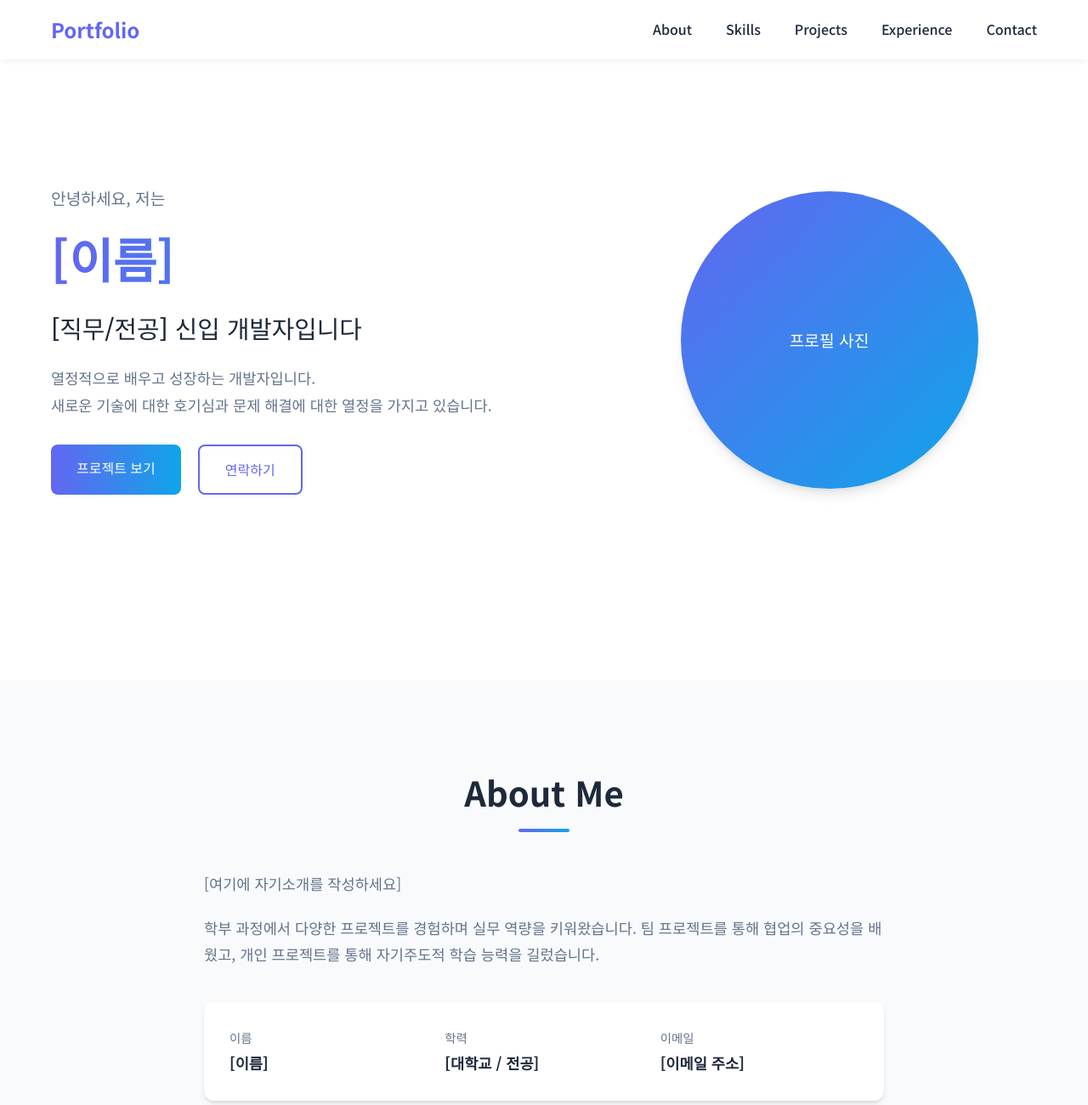
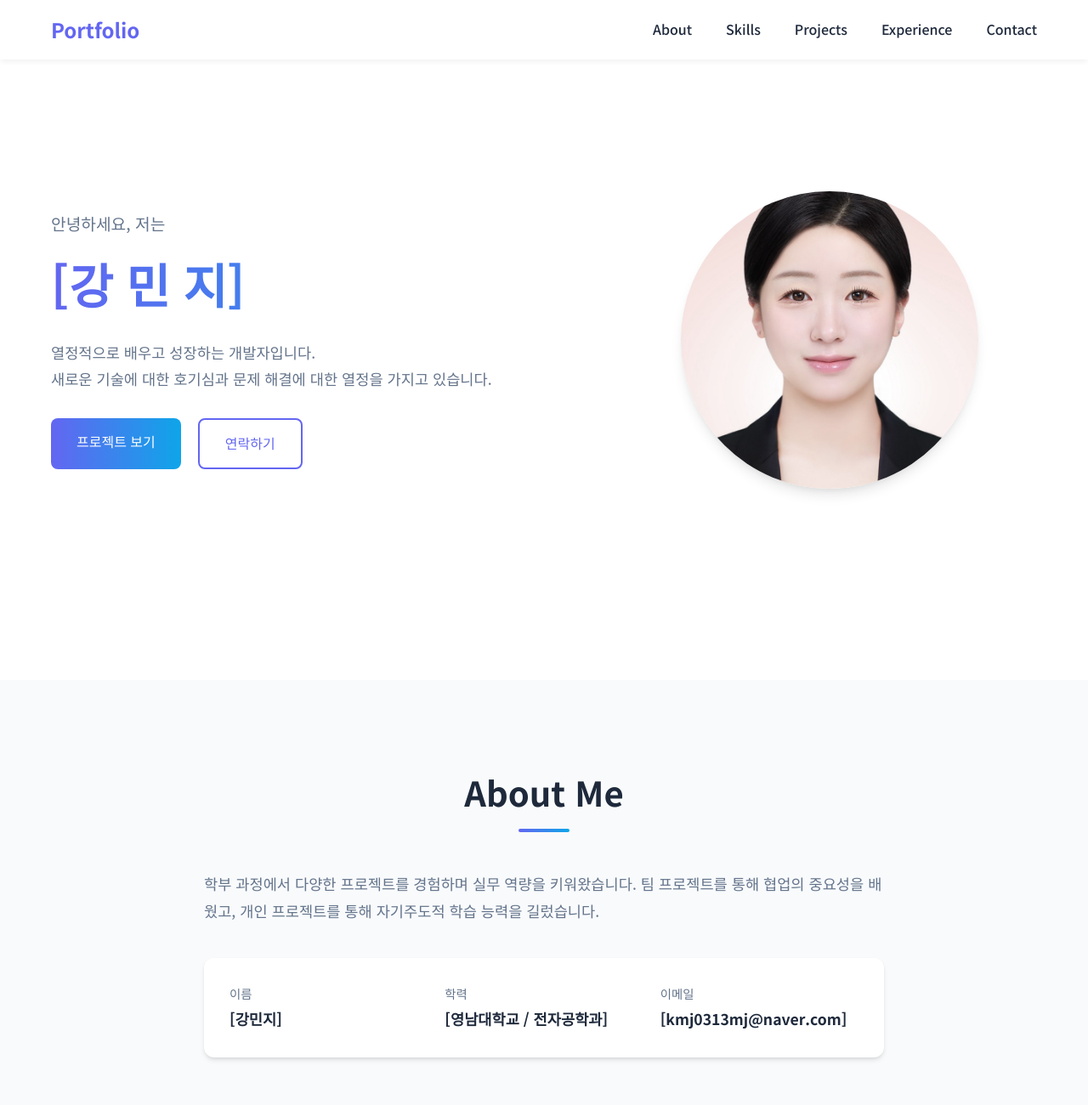
Before and after one commit to kmj0313mj-svg/Portfolio, a plain HTML site: page index.html in a window 1280 px wide. Shown: the top 1300 px of the page at 85% size. Drawn offline with Linux system fonts and the light colour scheme.

Commit message:
Update portfolio design and project content

```diff
--- a/index.html
+++ b/index.html
@@ -3,7 +3,7 @@
 <head>
     <meta charset="UTF-8">
     <meta name="viewport" content="width=device-width, initial-scale=1.0">
-    <title>포트폴리오 | 신입 개발자</title>
+    <title>kang minji's portfolio</title>
     <link rel="stylesheet" href="style.css">
     <link href="https://fonts.googleapis.com/css2?family=Noto+Sans+KR:wght@300;400;500;700&display=swap" rel="stylesheet">
 </head>
@@ -31,8 +31,8 @@
     <section id="hero" class="hero">
         <div class="hero-content">
             <p class="hero-greeting">안녕하세요, 저는</p>
-            <h1 class="hero-name">[이름]</h1>
-            <h2 class="hero-title">[직무/전공] 신입 개발자입니다</h2>
+            <h1 class="hero-name">[강 민 지]</h1>
+            <h2 class="hero-title"></h2>
             <p class="hero-description">
                 열정적으로 배우고 성장하는 개발자입니다.<br>
                 새로운 기술에 대한 호기심과 문제 해결에 대한 열정을 가지고 있습니다.
@@ -43,9 +43,7 @@
             </div>
         </div>
         <div class="hero-image">
-            <div class="profile-placeholder">
-                <span>프로필 사진</span>
-            </div>
+            <img src="assets/profile.png" alt="Profile Picture" class="profile-picture">
         </div>
     </section>
 
@@ -56,7 +54,7 @@
             <div class="about-content">
                 <div class="about-text">
                     <p>
-                        [여기에 자기소개를 작성하세요]
+
                     </p>
                     <p>
                         학부 과정에서 다양한 프로젝트를 경험하며 실무 역량을 키워왔습니다.
@@ -66,15 +64,15 @@
                     <div class="about-info">
                         <div class="info-item">
                             <span class="info-label">이름</span>
-                            <span class="info-value">[이름]</span>
+                            <span class="info-value">[강민지]</span>
                         </div>
                         <div class="info-item">
                             <span class="info-label">학력</span>
-                            <span class="info-value">[대학교 / 전공]</span>
+                            <span class="info-value">[영남대학교 / 전자공학과]</span>
                         </div>
                         <div class="info-item">
                             <span class="info-label">이메일</span>
-                            <span class="info-value">[이메일 주소]</span>
+                            <span class="info-value">[kmj0313mj@naver.com]</span>
                         </div>
                     </div>
                 </div>
@@ -286,21 +284,21 @@
                         <div class="contact-icon">✉️</div>
                         <div class="contact-details">
                             <h4>Email</h4>
-                            <a href="mailto:your@email.com">[이메일 주소]</a>
+                            <a href="mailto:kmj0313mj@naver.com">[kmj0313mj@naver.com]</a>
                         </div>
                     </div>
                     <div class="contact-item">
                         <div class="contact-icon">📱</div>
                         <div class="contact-details">
                             <h4>Phone</h4>
-                            <span>[전화번호]</span>
+                            <span>[010-4554-2609]</span>
                         </div>
                     </div>
                     <div class="contact-item">
                         <div class="contact-icon">🔗</div>
                         <div class="contact-details">
                             <h4>GitHub</h4>
-                            <a href="https://github.com/username" target="_blank">[GitHub 주소]</a>
+                            <a href="https://github.com/username" target="_blank">[https://github.com/kmj0313mj]</a>
                         </div>
                     </div>
                 </div>
--- a/style.css
+++ b/style.css
@@ -239,16 +239,12 @@ img {
     justify-content: center;
 }
 
-.profile-placeholder {
+.hero-image .profile-picture {
     width: 350px;
     height: 350px;
     border-radius: 50%;
-    background: linear-gradient(135deg, var(--primary-color), var(--secondary-color));
-    display: flex;
-    align-items: center;
-    justify-content: center;
-    color: white;
-    font-size: 1.2rem;
+    object-fit: cover; /* 이미지가 잘리지 않고 도형 안에 꽉 차도록 */
+    object-position: center; /* 이미지를 중앙에 배치 */
     box-shadow: var(--shadow-lg);
 }
 
@@ -628,7 +624,7 @@ img {
         justify-content: center;
     }
 
-    .profile-placeholder {
+    .hero-image .profile-picture {
         width: 280px;
         height: 280px;
     }
```
Also changed, not shown: assets/profile.png (added).
